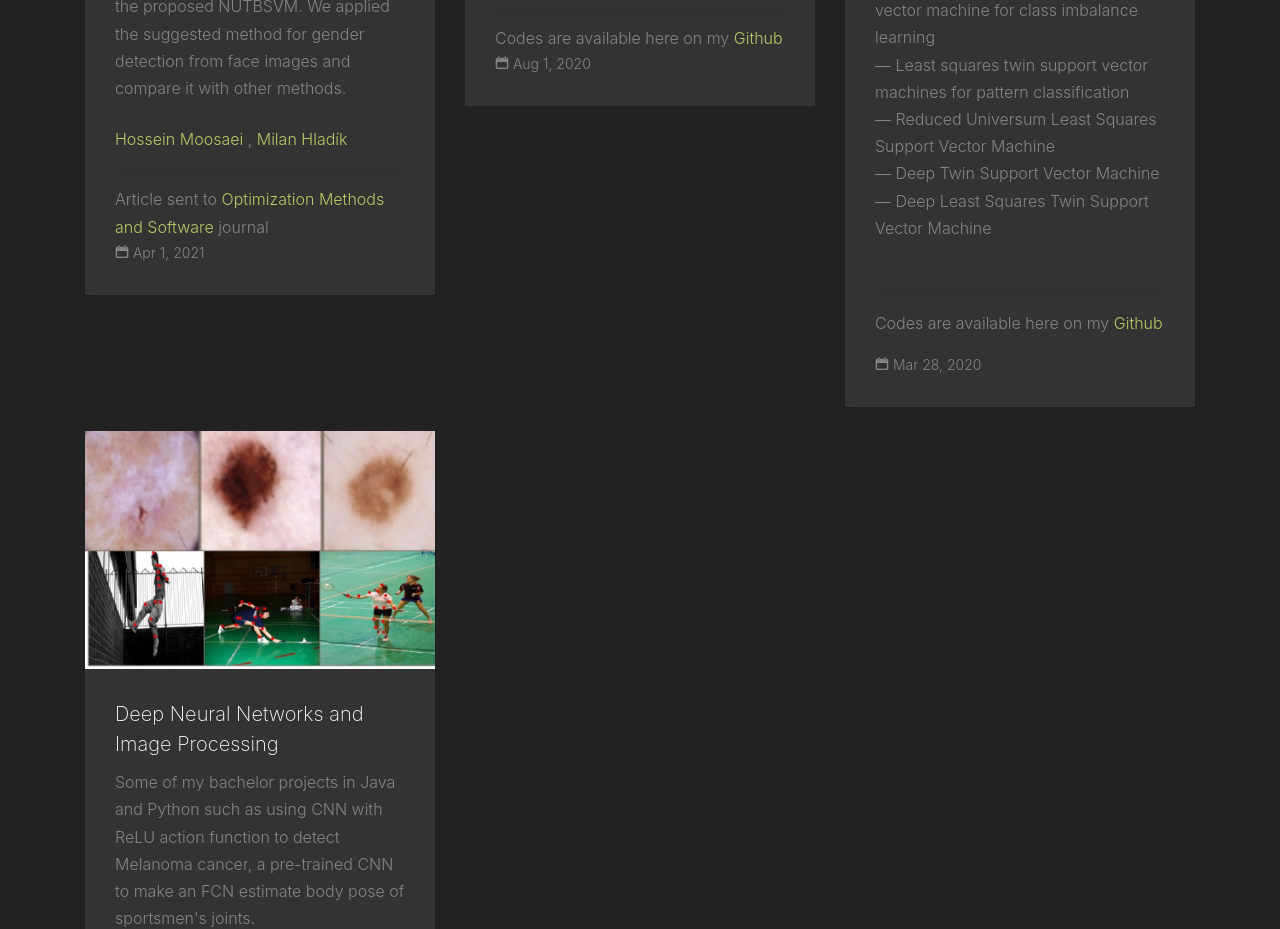
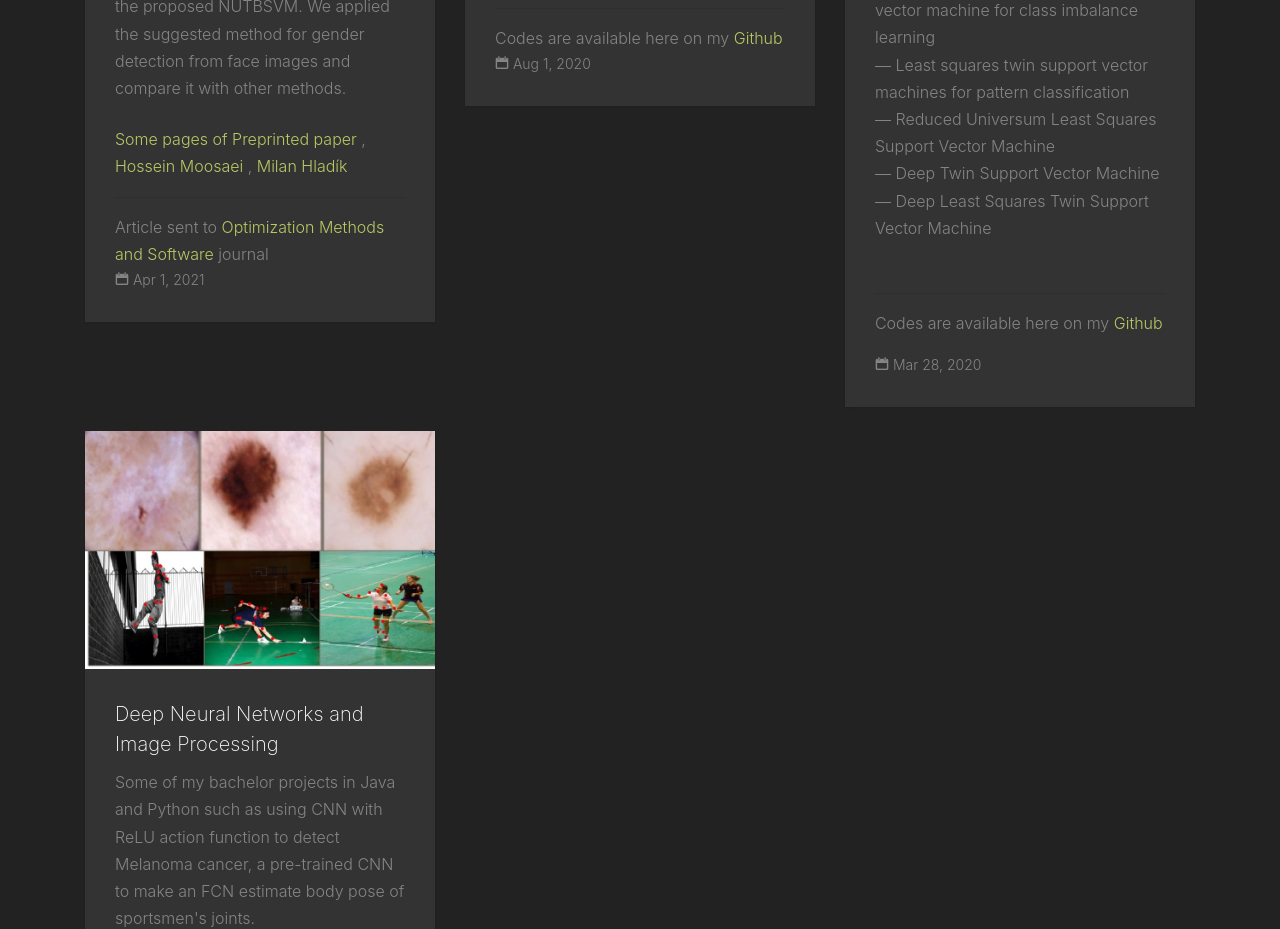
Before and after one commit to saeedkhosravi72/CV, a plain HTML site: page index.html in a window 1280 px wide. Shown: the part 3960-4889 px from the top of the page. Drawn offline with nearby package versions, Linux system fonts and the light colour scheme; some packages are replaced by stand-ins of ours; a script that the page names is missing; files whose address does not match are found by name.

Commit message:
Update index.html

```diff
--- a/index.html
+++ b/index.html
@@ -207,9 +207,11 @@
 						<div class="blog-entry-text">
 							<h3><a href="https://www.scimagojr.com/journalsearch.php?q=28538&tip=sid">Submitted Article : Newton Universum Twin Bounded Support Vector Machine</a></h3>
 							<p class="mb-4">In the NUTBSVM, we convert the constrained programming problems of UTBSVM into unconstrained optimization problems and suggest a generalization of the Newton’s method for solving the unconstrained problems.  The numerical experiments on artificial,  UCI, and NDC data sets show the abilityand effectiveness of the proposed NUTBSVM. We applied the suggested method for gender detection from face images and compare it with other methods.</p>
+							<span class="school"><a href="Preprint.pdf">Some pages of Preprinted paper</a> , </span>
 							<span class="school"><a href="https://sites.google.com/view/moosaei">Hossein Moosaei</a> , </span>
 							<span class="school"><a href="https://kam.mff.cuni.cz/~hladik/">Milan Hladík</a></span>
 							<br><hr>
+
 							<span class="school">Article sent to <a href="https://www.scimagojr.com/journalsearch.php?q=28538&tip=sid">Optimization Methods and Software</a> journal</span>
 							<div class="meta">
 								<a href="https://www.scimagojr.com/journalsearch.php?q=28538&tip=sid"><span class="icon-calendar"></span> Apr 1, 2021</a>
```
